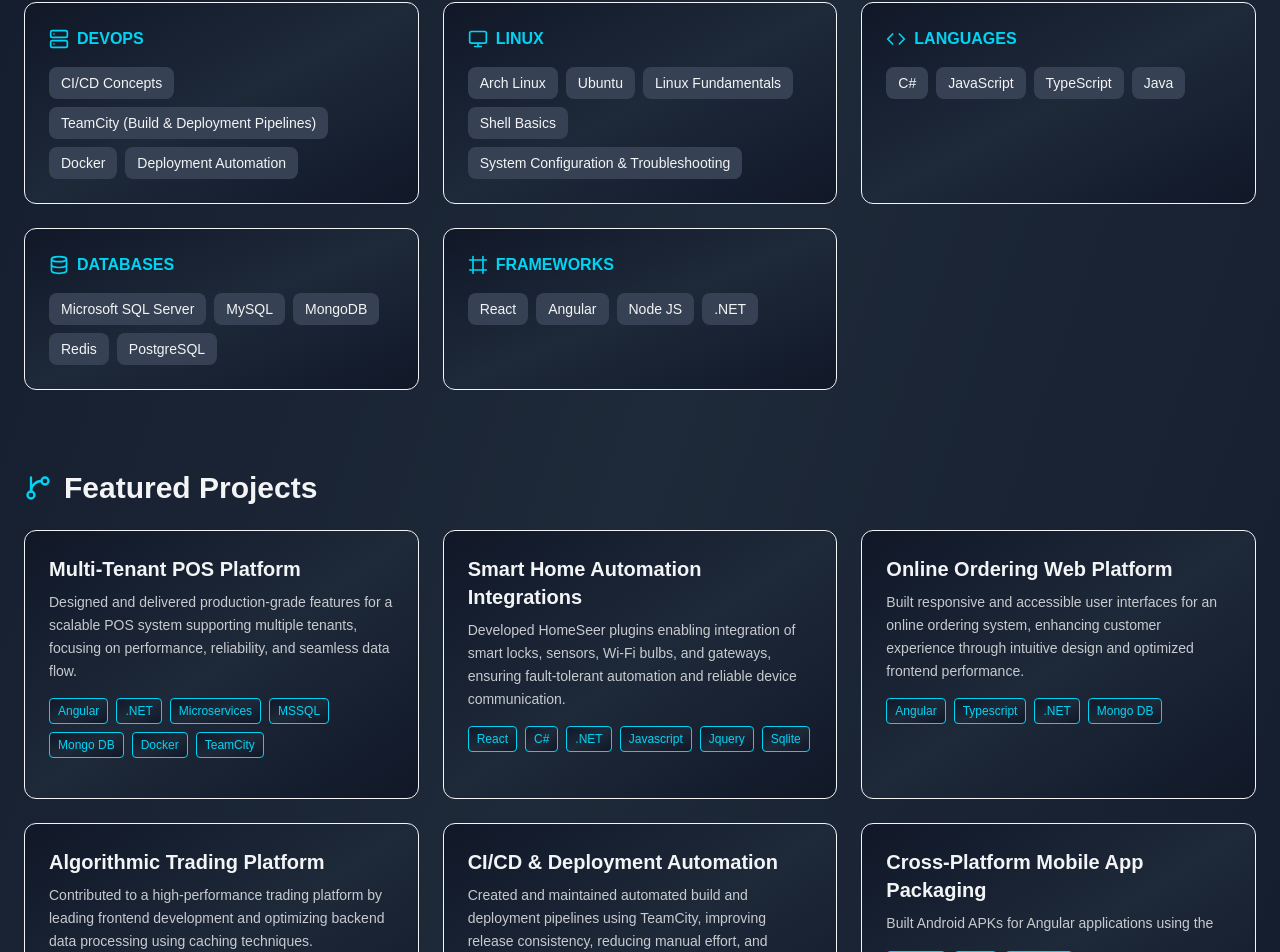
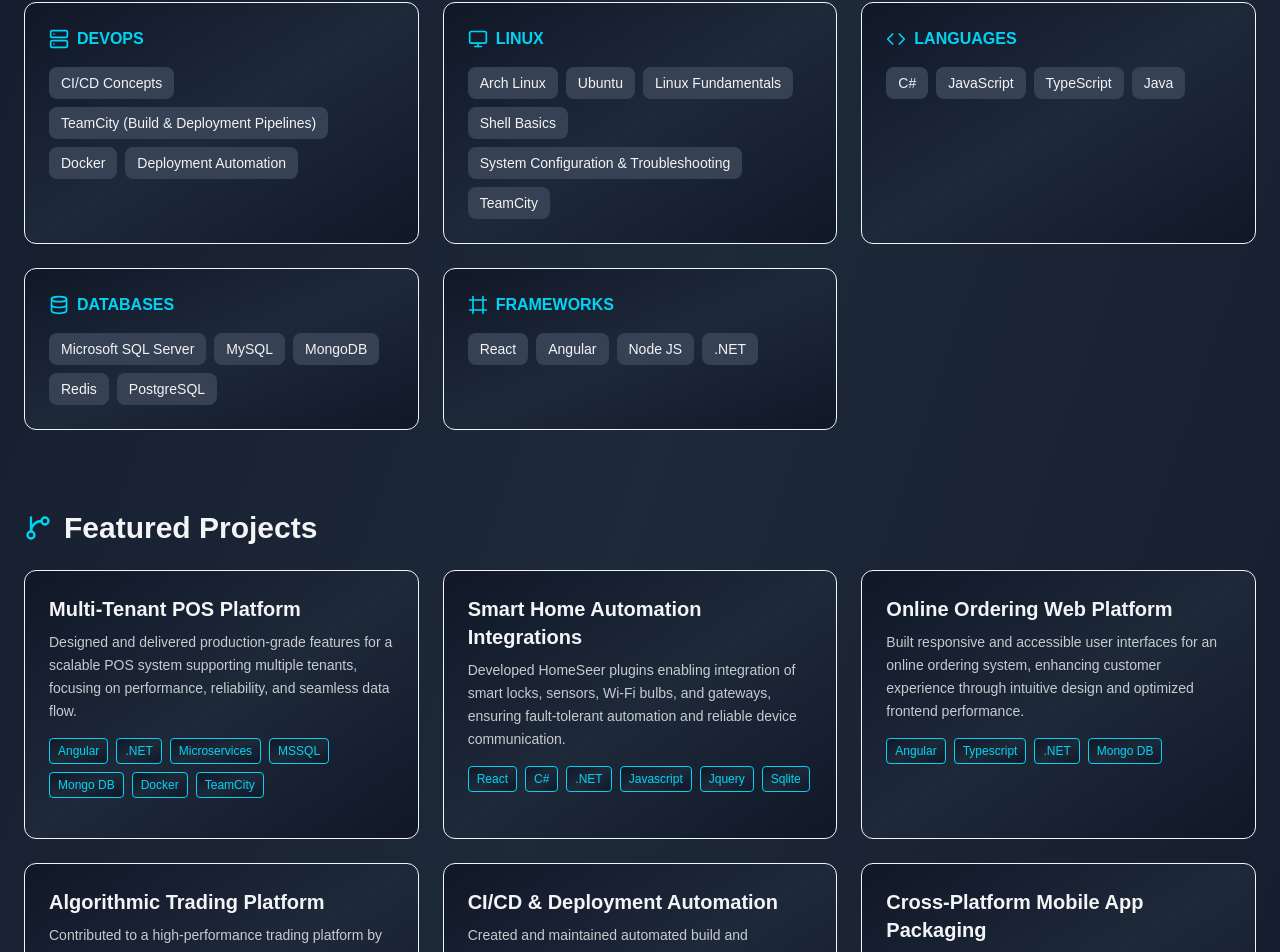
Before and after one commit to Yash-Daxini/portfolio, a Next.js app: page / in a window 1280 px wide. Shown: the part 1386-2338 px from the top of the page. Built offline with nearby package versions, Linux system fonts and the light colour scheme.

Commit message:
Add IIS skill in devops

```diff
--- a/src/shared/config.tsx
+++ b/src/shared/config.tsx
@@ -67,7 +67,7 @@
     },
     linux: {
         icon: <Monitor size={20} />,
-        items: ['Arch Linux', 'Ubuntu', 'Linux Fundamentals', 'Shell Basics', 'System Configuration & Troubleshooting']
+        items: ['Arch Linux', 'Ubuntu', 'Linux Fundamentals', 'Shell Basics', 'System Configuration & Troubleshooting', 'TeamCity']
     },
     languages: {
         icon: <Code size={20} />,
```
